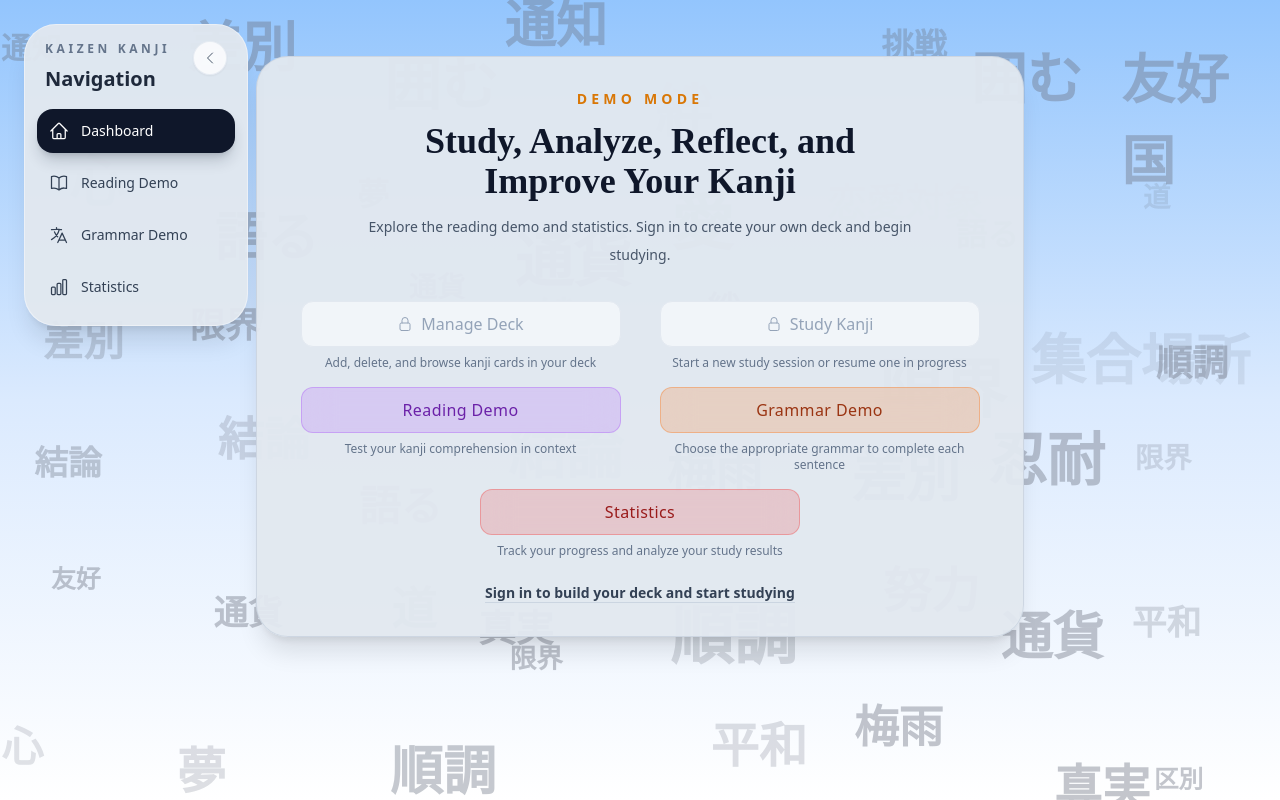
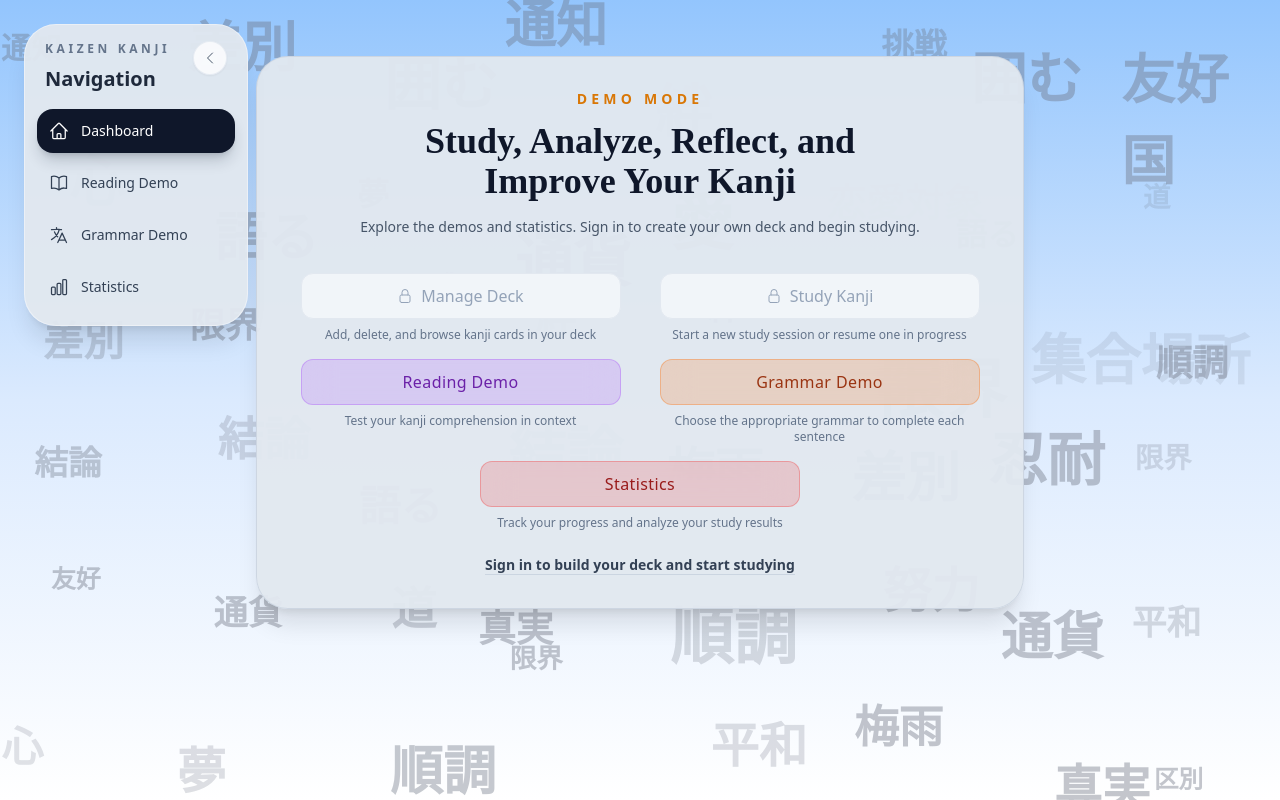
Before and after one commit to kmart064/kanji-practice, a React (Vite) app in the folder client/: page /demo in a window 1280 px wide. Built offline with nearby package versions, Linux system fonts and the light colour scheme; no server answers; a web font is replaced by a local one.

Commit message:
docs: update demo header

```diff
--- a/client/src/pages/dashboard/ui/Dashboard.tsx
+++ b/client/src/pages/dashboard/ui/Dashboard.tsx
@@ -42,7 +42,7 @@ export default function Dashboard({ isDemo: isDemo = false }: DashboardProps) {
           </h1>
           <p className="mx-auto max-w-xl text-sm leading-7 text-slate-600">
             {isDemo
-              ? "Explore the reading demo and statistics. Sign in to create your own deck and begin studying."
+              ? "Explore the demos and statistics. Sign in to create your own deck and begin studying."
               : "Manage your deck, start a study session, or analyze your progress from one place."}
           </p>
         </div>
```
